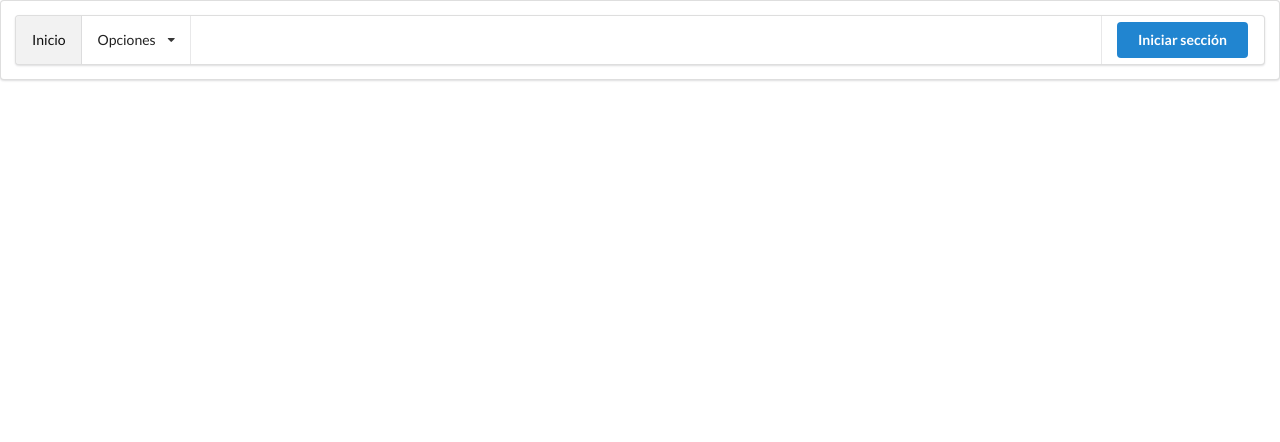
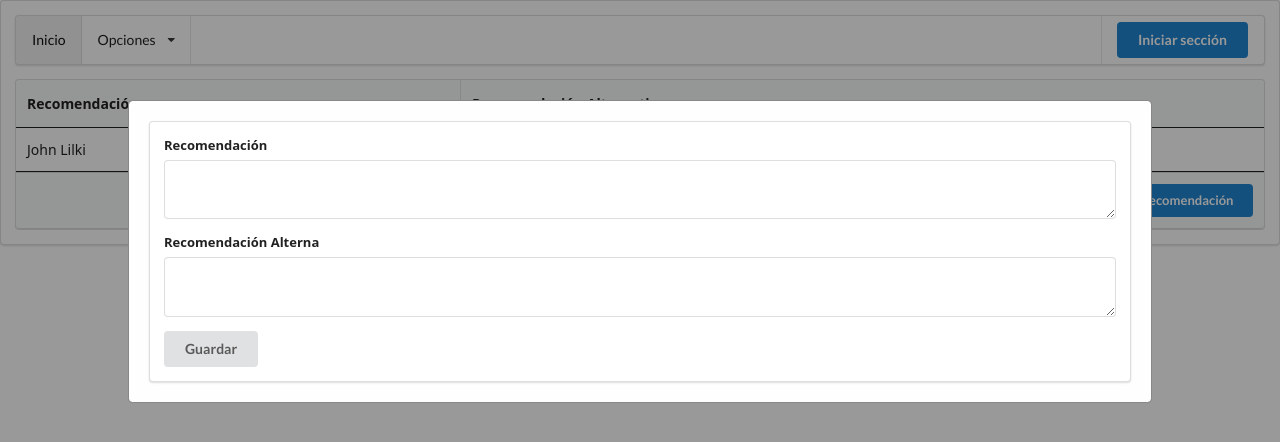
Before and after one commit to maxjhonson/non, a React (Create React App) app: page /admin/recommendation in a window 1280 px wide. Shown: the top 442 px of the page. Built offline with nearby package versions, Linux system fonts and the light colour scheme.

Commit message:
continuar

```diff
--- a/src/api/coreApi.js
+++ b/src/api/coreApi.js
@@ -1,5 +1,5 @@
 import axios from "axios";
 
 export default axios.create({
-  baseURL: "https://consultateapi.herokuapp.com",
+  baseURL: "http://localhost:3001/",
 });
--- a/src/components/Administration/Admin.js
+++ b/src/components/Administration/Admin.js
@@ -4,6 +4,7 @@ import { Link } from "react-router-dom";
 import NewQuestionnaire from "./Questionnaire/NewQuestionnaire";
 import QuestionnaireList from "./Questionnaire/QuestionnaireList";
 import AnswersValue from "./AnswersValue";
+import Recomendation from "./recommendation/Recomendation";
 
 function Admin() {
   return (
@@ -17,8 +18,8 @@ function Admin() {
               <Link className="item" to="/admin/questionnaire">
                 Formularios de usuarios
               </Link>
-              <Link className="item" to="/admin/questionnaire">
-                Formularios de Flujo
+              <Link className="item" to="/admin/recommendation">
+                Recomendaciones
               </Link>
             </div>
           </div>
@@ -38,6 +39,9 @@ function Admin() {
       <Route path="/admin/questionnaire/value/:id?">
         <AnswersValue />
       </Route>
+      <Route path="/admin/recommendation" exact>
+        <Recomendation />
+      </Route>
     </div>
   );
 }
--- /dev/null
+++ b/src/components/Administration/recommendation/AddModal.js
@@ -0,0 +1,22 @@
+import React from "react";
+import Modal from "../../Modal/Modal";
+
+function AddModal(props) {
+  return (
+    <Modal show={props.show}>
+      <div className="ui form">
+        <div className="field">
+          <label>Recomendación</label>
+          <textarea rows="2"></textarea>
+        </div>
+        <div className="field">
+          <label>Recomendación Alterna</label>
+          <textarea rows="2"></textarea>
+        </div>
+        <div class="ui submit button">Guardar</div>
+      </div>
+    </Modal>
+  );
+}
+
+export default AddModal;
--- /dev/null
+++ b/src/components/Administration/recommendation/Recomendation.js
@@ -0,0 +1,36 @@
+import React from "react";
+import AddModal from "./AddModal";
+
+function Recomendation(props) {
+  return (
+    <div classNameName="ui segment">
+      <AddModal show={true} />
+      <table className="ui celled   table">
+        <thead>
+          <tr>
+            <th>Recomendación</th>
+            <th>Recomendación Alternativa</th>
+          </tr>
+        </thead>
+        <tbody>
+          <tr>
+            <td>John Lilki</td>
+            <td>September 14, 2013</td>
+          </tr>
+        </tbody>
+        <tfoot classNameName="full-width">
+          <tr>
+            <th></th>
+            <th colspan="2">
+              <div className="ui right floated small primary labeled icon button">
+                <i className="pencil alternate icon"></i> Agregar Recomendación
+              </div>
+            </th>
+          </tr>
+        </tfoot>
+      </table>
+    </div>
+  );
+}
+
+export default Recomendation;
```
